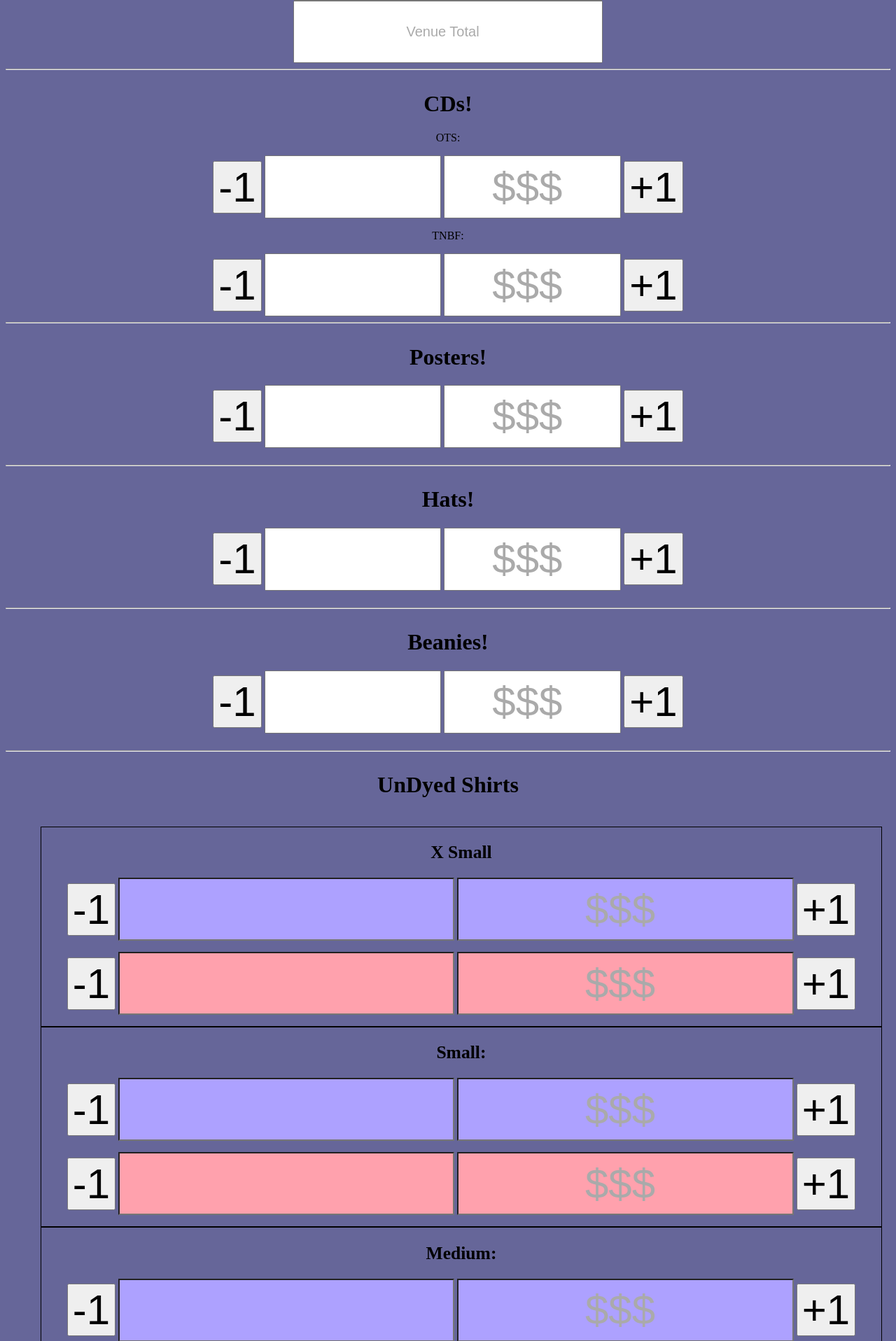
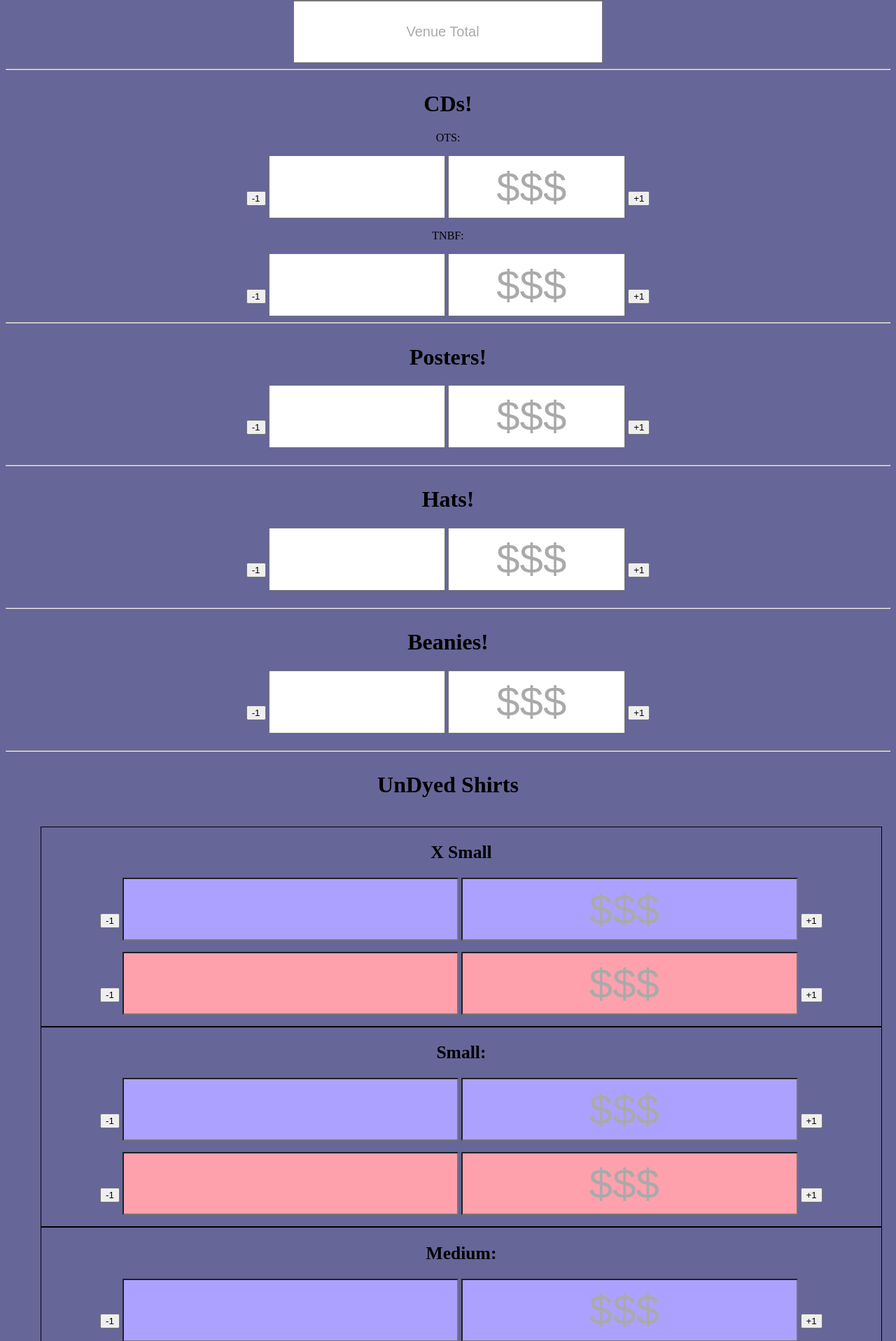
Before and after one commit to beb131/merch-tracker-v1, a PHP site: page / in a window 1280 px wide. Shown: the part 538-2454 px from the top of the page at 70% size. Run offline with PHP 8.4, Linux system fonts and the light colour scheme.

Commit message:
CSS Updates

```diff
--- a/index.php
+++ b/index.php
@@ -22,17 +22,17 @@
             <h1> CDs!</h1>
             <p>OTS:<br />
             <div class="cd-boxes">
-                <input id="ots" type="button" value="-1" onclick="decQuantity(this.id, 'CD')" class="button1">
+                <button id="ots" type="button" onclick="decQuantity(this.id, 'CD')" class="button1">-1</button>
                 <input id="ots-quantity"   class="form_label" type="number" min="0" name="ots-quantity">
                 <input id="ots-earn" class="form_label" placeholder="$$$" type="number" min="0" name="ots-earn">
-                <input id="ots" type="button" value="+1" onclick="incQuantity(this.id, 'CD')" class="button1">
+                <button id="ots" type="button" onclick="decQuantity(this.id, 'CD')" class="button1">+1</button>
             </div>
             <p>TNBF:<br/>
             <div class="cd-boxes">
-                <input id="tnbf" type="button" value="-1" onclick="decQuantity(this.id, 'CD')" class="button1">
+                <button id="tnbf" type="button" onclick="decQuantity(this.id, 'CD')" class="button1">-1</button>
                 <input id="tnbf-quantity"   class="form_label" type="number" min="0" name="tnbf-quantity">
                 <input id="tnbf-earn" class="form_label" placeholder="$$$" type="number" min="0" name="tnbf-earn">
-                <input id="tnbf" type="button" value="+1" onclick="incQuantity(this.id, 'CD')" class="button1">
+                <button id="tnbf" type="button" onclick="decQuantity(this.id, 'CD')" class="button1">+1</button>
             </div>
         </div>
     <hr>
@@ -42,10 +42,10 @@
     <div id="poster_info_container" class="section">
             <h1> Posters!</h1>
             <p>
-                <input id="poster" type="button" value="-1" onclick="decQuantity(this.id, 'Poster')" class="button1">
+                <button id="poster" type="button" onclick="decQuantity(this.id, 'Poster')" class="button1">-1</button>
                 <input id="poster-quantity"   class="form_label" type="number" min="0" name="poster-quantity">
                 <input id="poster-earn" class="form_label" placeholder="$$$" type="number" min="0" name="poster-earn">
-                <input id="poster" type="button" value="+1" onclick="incQuantity(this.id, 'Poster')" class="button1">
+                <button id="poster" type="button" onclick="decQuantity(this.id, 'Poster')" class="button1">+1</button>
         </div>
     <hr>
     <!--________________________________-->
@@ -54,10 +54,10 @@
     <div id="hat_info_container" class="section">
             <h1> Hats!</h1>
             <p>
-                <input id="hat" type="button" value="-1" onclick="decQuantity(this.id, 'Hat')" class="button1">
+                <button id="hat" type="button" onclick="decQuantity(this.id, 'Hat')" class="button1">-1</button>
                 <input id="hat-quantity"   class="form_label" type="number" min="0" name="hat-quantity">
                 <input id="hat-earn" class="form_label" placeholder="$$$" type="number" min="0" name="hat-earn">
-                <input id="hat" type="button" value="+1" onclick="incQuantity(this.id, 'Hat')" class="button1">
+                <button id="hat" type="button" onclick="decQuantity(this.id, 'Hat')" class="button1">+1</button>
         </div>
     <hr>
     <!--________________________________-->
@@ -66,10 +66,10 @@
     <div id="beanie_info_container" class="section">
             <h1> Beanies!</h1>
             <p>
-                <input id="beanie" type="button" value="-1" onclick="decQuantity(this.id, 'Beanie')" class="button1">
+                <button id="beanie" type="button" onclick="decQuantity(this.id, 'Beanie')" class="button1">-1</button>
                 <input id="beanie-quantity"   class="form_label" type="number" min="0" name="beanie-quantity">
                 <input id="beanie-earn" class="form_label" placeholder="$$$" type="number" min="0" name="beanie-earn">
-                <input id="beanie" type="button" value="+1" onclick="incQuantity(this.id, 'Beanie')" class="button1">
+                <button id="beanie" type="button" onclick="decQuantity(this.id, 'Beanie')" class="button1">+1</button>
         </div>
     <hr>
     <!--________________________________-->
@@ -80,75 +80,75 @@
             <div id="box_container">
                 <div class="box_border">
                     <p><h2>X Small</h2>
-                        <input id="XSM" type="button" value="-1" onclick="decQuantity(this.id, 'Shirt')" class="button1">
+                        <button id="XSM" type="button" onclick="decQuantity(this.id, 'Shirt')" class="button1">-1</button>
                         <input id="XSM-quantity" class="form_male" type="number" min="0" name="XSM-quantity">
                         <input id="XSM-earn" class="form_male" placeholder="$$$" type ="number" name ="XSM-earn">
-                        <input id="XSM" type="button" value="+1" onclick="incQuantity(this.id, 'Shirt')" class="button1">
+                        <button id="XSM" type="button" onclick="decQuantity(this.id, 'Shirt')" class="button1">+1</button>
                     <p>
-                        <input id="XSF" type="button" value="-1" onclick="decQuantity(this.id, 'Shirt')" class="button1">
+                        <button id="XSF" type="button" onclick="decQuantity(this.id, 'Shirt')" class="button1">-1</button>
                         <input id="XSF-quantity" class="form_female" type ="number" name="XSF-quantity">
                         <input id="XSF-earn" class="form_female" placeholder="$$$" type ="number" name="XSF-earn">
-                        <input id="XSF" type="button" value="+1" onclick="incQuantity(this.id, 'Shirt')" class="button1">
+                        <button id="XSF" type="button" onclick="decQuantity(this.id, 'Shirt')" class="button1">+1</button>
                 </div>
                 <div class="box_border">
                     <p><h2>Small:</h2>
-                        <input id="SM" type="button" value="-1" onclick="decQuantity(this.id, 'Shirt')" class="button1">
+                        <button id="SM" type="button" onclick="decQuantity(this.id, 'Shirt')" class="button1">-1</button>
                         <input id="SM-quantity" class="form_male" type="number" min="0" name="SM-quantity">
                         <input id="SM-earn" class="form_male" placeholder="$$$" type ="number" name ="SM-earn">
-                        <input id="SM" type="button" value="+1" onclick="incQuantity(this.id, 'Shirt')" class="button1">
+                        <button id="SM" type="button" onclick="decQuantity(this.id, 'Shirt')" class="button1">+1</button>
                     <p>
-                        <input id="SF" type="button" value="-1" onclick="decQuantity(this.id, 'Shirt')" class="button1">
+                        <button id="SF" type="button" onclick="decQuantity(this.id, 'Shirt')" class="button1">-1</button>
                         <input id="SF-quantity" class="form_female" type ="number" name="SF-quantity">
                         <input id="SF-earn" class="form_female" placeholder="$$$" type ="number" name ="SF-earn">
-                        <input id="SF" type="button" value="+1" onclick="incQuantity(this.id, 'Shirt')" class="button1">
+                        <button id="SF" type="button" onclick="decQuantity(this.id, 'Shirt')" class="button1">+1</button>
                 </div>
                 <div class="box_border">
                     <p><h2>Medium:</h2>
-                        <input id="MM" type="button" value="-1" onclick="decQuantity(this.id, 'Shirt')" class="button1">
+                        <button id="MM" type="button" onclick="decQuantity(this.id, 'Shirt')" class="button1">-1</button>
                         <input id="MM-quantity" class="form_male" type="number" min="0" name="MM-quantity">
                         <input id="MM-earn" class="form_male" placeholder="$$$" type ="number" name ="MM-earn">
-                        <input id="MM" type="button" value="+1" onclick="incQuantity(this.id, 'Shirt')" class="button1">
+                        <button id="MM" type="button" onclick="decQuantity(this.id, 'Shirt')" class="button1">+1</button>
                     <p>
-                        <input id="MF" type="button" value="-1" onclick="decQuantity(this.id, 'Shirt')" class="button1">
+                        <button id="MF" type="button" onclick="decQuantity(this.id, 'Shirt')" class="button1">-1</button>
                         <input id="MF-quantity" class="form_female" type ="number" name="MF-quantity">
                         <input id="MF-earn" class="form_female" placeholder="$$$" type ="number" name ="MF-earn">
-                        <input id="MF" type="button" value="+1" onclick="incQuantity(this.id, 'Shirt')" class="button1">
+                        <button id="MF" type="button" onclick="decQuantity(this.id, 'Shirt')" class="button1">+1</button>
                 </div>
                 <div class="box_border">
                     <p><h2>Large:</h2>
-                        <input id="LM" type="button" value="-1" onclick="decQuantity(this.id, 'Shirt')" class="button1">
+                        <button id="LM" type="button" onclick="decQuantity(this.id, 'Shirt')" class="button1">-1</button>
                         <input id="LM-quantity" class="form_male" type="number" min="0" name="LM-quantity">
                         <input id="LM-earn" class="form_male" placeholder="$$$" type ="number" name ="LM-earn">
-                        <input id="LM" type="button" value="+1" onclick="incQuantity(this.id, 'Shirt')" class="button1">
+                        <button id="LM" type="button" onclick="decQuantity(this.id, 'Shirt')" class="button1">+1</button>
                     <p>
-                        <input id="LF" type="button" value="-1" onclick="decQuantity(this.id, 'Shirt')" class="button1">
+                        <button id="LF" type="button" onclick="decQuantity(this.id, 'Shirt')" class="button1">-1</button>
                         <input id="LF-quantity" class="form_female" type ="number" name="LF-quantity">
                         <input id="LF-earn" class="form_female" placeholder="$$$" type ="number" name ="LF-earn">
-                            <input id="LF" type="button" value="+1" onclick="incQuantity(this.id, 'Shirt')" class="button1">
+                            <button id="LF" type="button" onclick="decQuantity(this.id, 'Shirt')" class="button1">+1</button>
                 </div>
                 <div class="box_border">
                     <p><h2>X Large:</h2>
-                        <input id="XLM" type="button" value="-1" onclick="decQuantity(this.id, 'Shirt')" class="button1">
+                        <button id="XLM" type="button" onclick="decQuantity(this.id, 'Shirt')" class="button1">-1</button>
                         <input id="XLM-quantity" class="form_male" type="number" min="0" name="XLM-quantity">
                         <input id="XLM-earn" class="form_male" placeholder="$$$" type ="number" name ="XLM-earn">
-                        <input id="XLM" type="button" value="+1" onclick="incQuantity(this.id, 'Shirt')" class="button1">
+                        <button id="XLM" type="button" onclick="decQuantity(this.id, 'Shirt')" class="button1">+1</button>
                     <p>
-                        <input id="XLF" type="button" value="-1" onclick="decQuantity(this.id, 'Shirt')" class="button1">
+                        <button id="XLF" type="button" onclick="decQuantity(this.id, 'Shirt')" class="button1">-1</button>
                         <input id="XLF-quantity" class="form_female" type ="number" name="XLF-quantity">
                         <input id="XLF-earn" class="form_female" placeholder="$$$" type ="number" name ="XLF-earn">
-                        <input id="XLF" type="button" value="+1" onclick="incQuantity(this.id, 'Shirt')" class="button1">
+                        <button id="XLF" type="button" onclick="decQuantity(this.id, 'Shirt')" class="button1">+1</button>
                 </div>
                 <div class="box_border">
                     <p><h2>2X Large</h2>
-                        <input id="XXLM" type="button" value="-1" onclick="decQuantity(this.id, 'Shirt')" class="button1">
+                        <button id="XXLM" type="button" onclick="decQuantity(this.id, 'Shirt')" class="button1">-1</button>
                         <input id="XXLM-quantity" class="form_male" type="number" min="0" name="XXLM-quantity">
                         <input id="XXLM-earn" class="form_male" placeholder="$$$" type ="number" name ="XXLM-earn">
-                        <input id="XXLM" type="button" value="+1" onclick="incQuantity(this.id, 'Shirt')" class="button1">
+                        <button id="XXLM" type="button" onclick="decQuantity(this.id, 'Shirt')" class="button1">+1</button>
                     <p>
-                        <input id="XXLF" type="button" value="-1" onclick="decQuantity(this.id, 'Shirt')" class="button1">
+                        <button id="XXLF" type="button" onclick="decQuantity(this.id, 'Shirt')" class="button1">-1</button>
                         <input id="XXLF-quantity" class="form_female" type ="number" name="XXLF-quantity">
                         <input id="XXLF-earn" class="form_female" placeholder="$$$" type ="number" name ="XXLF-earn">
-                        <input id="XXLF" type="button" value="+1" onclick="incQuantity(this.id, 'Shirt')" class="button1">
+                        <button id="XXLF" type="button" onclick="decQuantity(this.id, 'Shirt')" class="button1">+1</button>
                 </div>
             </div>
         </div> <!--/section-->
@@ -161,75 +161,75 @@
             <div id="dyedbox_container">
                 <div class="box_border">
                     <p><h2>X Small</h2>
-                        <input id="dyedXSM" type="button" value="-1" onclick="decQuantity(this.id, 'DyedShirt')" class="button1">
+                        <button id="dyedXSM" type="button" onclick="decQuantity(this.id, 'DyedShirt')" class="button1">-1</button>
                         <input id="dyedXSM-quantity" class="form_male" type="number" min="0" name="dyed-XSM-quantity">
                         <input id="dyedXSM-earn" class="form_male" placeholder="$$$" type ="number" name="dyed-XSM-earn">
-                        <input id="dyedXSM" type="button" value="+1" onclick="incQuantity(this.id, 'DyedShirt')" class="button1">
+                        <button id="dyedXSM" type="button" onclick="decQuantity(this.id, 'DyedShirt')" class="button1">+1</button>
                     <p>
-                        <input id="dyedXSF" type="button" value="-1" onclick="decQuantity(this.id, 'DyedShirt')" class="button1">
+                        <button id="dyedXSF" type="button" onclick="decQuantity(this.id, 'DyedShirt')" class="button1">-1</button>
                         <input id="dyedXSF-quantity" class="form_female" type ="number" name="dyed-XSF-quantity">
                         <input id="dyedXSF-earn" class="form_female" placeholder="$$$" type ="number" name="dyed-XSF-earn">
-                        <input id="dyedXSF" type="button" value="+1" onclick="incQuantity(this.id, 'DyedShirt')" class="button1">
+                        <button id="dyedXSF" type="button" onclick="decQuantity(this.id, 'DyedShirt')" class="button1">+1</button>
                 </div>
                 <div class="box_border">
                     <p><h2>Small:</h2>
-                        <input id="dyedSM" type="button" value="-1" onclick="decQuantity(this.id, 'DyedShirt')" class="button1">
+                        <button id="dyedSM" type="button" onclick="decQuantity(this.id, 'DyedShirt')" class="button1">-1</button>
                         <input id="dyedSM-quantity" class="form_male" type="number" min="0" name="dyed-SM-quantity">
                         <input id="dyedSM-earn" class="form_male" placeholder="$$$" type ="number" name="dyed-SM-earn">
-                        <input id="dyedSM" type="button" value="+1" onclick="incQuantity(this.id, 'DyedShirt')" class="button1">
+                        <button id="dyedSM" type="button" onclick="decQuantity(this.id, 'DyedShirt')" class="button1">+1</button>
                     <p>
-                        <input id="dyedSF" type="button" value="-1" onclick="decQuantity(this.id, 'DyedShirt')" class="button1">
+                        <button id="dyedSF" type="button" onclick="decQuantity(this.id, 'DyedShirt')" class="button1">-1</button>
                         <input id="dyedSF-quantity" class="form_female" type ="number" name="dyed-SF-quantity">
                         <input id="dyedSF-earn" class="form_female" placeholder="$$$" type ="number" name="dyed-SF-earn">
-                        <input id="dyedSF" type="button" value="+1" onclick="incQuantity(this.id, 'DyedShirt')" class="button1">
+                        <button id="dyedSF" type="button" onclick="decQuantity(this.id, 'DyedShirt')" class="button1">+1</button>
                 </div>
                 <div class="box_border">
                     <p><h2>Medium:</h2>
-                        <input id="dyedMM" type="button" value="-1" onclick="decQuantity(this.id, 'DyedShirt')" class="button1">
+                        <button id="dyedMM" type="button" onclick="decQuantity(this.id, 'DyedShirt')" class="button1">-1</button>
                         <input id="dyedMM-quantity" class="form_male" type="number" min="0" name="dyed-MM-quantity">
                         <input id="dyedMM-earn" class="form_male" placeholder="$$$" type ="number" name="dyed-MM-earn">
-                        <input id="dyedMM" type="button" value="+1" onclick="incQuantity(this.id, 'DyedShirt')" class="button1">
+                        <button id="dyedMM" type="button" onclick="decQuantity(this.id, 'DyedShirt')" class="button1">+1</button>
                     <p>
-                        <input id="dyedMF" type="button" value="-1" onclick="decQuantity(this.id, 'DyedShirt')" class="button1">
+                        <button id="dyedMF" type="button" onclick="decQuantity(this.id, 'DyedShirt')" class="button1">-1</button>
                         <input id="dyedMF-quantity" class="form_female" type ="number" name="dyed-MF-quantity">
                         <input id="dyedMF-earn" class="form_female" placeholder="$$$" type ="number" name="dyed-MF-earn">
-                        <input id="dyedMF" type="button" value="+1" onclick="incQuantity(this.id, 'DyedShirt')" class="button1">
+                        <button id="dyedMF" type="button" onclick="decQuantity(this.id, 'DyedShirt')" class="button1">+1</button>
                 </div>
                 <div class="box_border">
                     <p><h2>Large:</h2>
-                        <input id="dyedLM" type="button" value="-1" onclick="decQuantity(this.id, 'DyedShirt')" class="button1">
+                        <button id="dyedLM" type="button" onclick="decQuantity(this.id, 'DyedShirt')" class="button1">-1</button>
                         <input id="dyedLM-quantity" class="form_male" type="number" min="0" name="dyed-LM-quantity">
                         <input id="dyedLM-earn" class="form_male" placeholder="$$$" type ="number" name="dyed-LM-earn">
-                        <input id="dyedLM" type="button" value="+1" onclick="incQuantity(this.id, 'DyedShirt')" class="button1">
+                        <button id="dyedLM" type="button" onclick="decQuantity(this.id, 'DyedShirt')" class="button1">+1</button>
                     <p>
-                        <input id="dyedLF" type="button" value="-1" onclick="decQuantity(this.id, 'DyedShirt')" class="button1">
+                        <button id="dyedLF" type="button" onclick="decQuantity(this.id, 'DyedShirt')" class="button1">-1</button>
                         <input id="dyedLF-quantity" class="form_female" type ="number" name="dyed-LF-quantity">
                         <input id="dyedLF-earn" class="form_female" placeholder="$$$" type ="number" name="dyed-LF-earn">
-                        <input id="dyedLF" type="button" value="+1" onclick="incQuantity(this.id, 'DyedShirt')" class="button1">
+                        <button id="dyedLF" type="button" onclick="decQuantity(this.id, 'DyedShirt')" class="button1">+1</button>
                 </div>
                 <div class="box_border">
                     <p><h2>X Large:</h2>
-                        <input id="dyedXLM" type="button" value="-1" onclick="decQuantity(this.id, 'DyedShirt')" class="button1">
+                        <button id="dyedXLM" type="button" onclick="decQuantity(this.id, 'DyedShirt')" class="button1">-1</button>
                         <input id="dyedXLM-quantity" class="form_male" type="number" min="0" name="dyed-XLM-quantity">
                         <input id="dyedXLM-earn" class="form_male" placeholder="$$$" type ="number" name="dyed-XLM-earn">
-                        <input id="dyedXLM" type="button" value="+1" onclick="incQuantity(this.id, 'DyedShirt')" class="button1">
+                        <button id="dyedXLM" type="button" onclick="decQuantity(this.id, 'DyedShirt')" class="button1">+1</button>
                     <p>
-                        <input id="dyedXLF" type="button" value="-1" onclick="decQuantity(this.id, 'DyedShirt')" class="button1">
+                        <button id="dyedXLF" type="button" onclick="decQuantity(this.id, 'DyedShirt')" class="button1">-1</button>
                         <input id="dyedXLF-quantity" class="form_female" type ="number" name="dyed-XLF-quantity">
                         <input id="dyedXLF-earn" class="form_female" placeholder="$$$" type ="number" name="dyed-XLF-earn">
-                        <input id="dyedXLF" type="button" value="+1" onclick="incQuantity(this.id, 'DyedShirt')" class="button1">
+                        <button id="dyedXLF" type="button" onclick="decQuantity(this.id, 'DyedShirt')" class="button1">+1</button>
                 </div>
                 <div class="box_border">
                     <p><h2>2X Large</h2>
-                        <input id="dyedXXLM" type="button" value="-1" onclick="decQuantity(this.id, 'DyedShirt')" class="button1">
+                        <button id="dyedXXLM" type="button" onclick="decQuantity(this.id, 'DyedShirt')" class="button1">-1</button>
                         <input id="dyedXXLM-quantity" class="form_male" type="number" min="0" name="dyed-XXLM-quantity">
                         <input id="dyedXXLM-earn" class="form_male" placeholder="$$$" type ="number" name="dyed-XXLM-earn">
-                        <input id="dyedXXLM" type="button" value="+1" onclick="incQuantity(this.id, 'DyedShirt')" class="button1">
+                        <button id="dyedXXLM" type="button" onclick="decQuantity(this.id, 'DyedShirt')" class="button1">+1</button>
                     <p>
-                        <input id="dyedXXLF" type="button" value="-1" onclick="decQuantity(this.id, 'DyedShirt')" class="button1">
+                        <button id="dyedXXLF" type="button" onclick="decQuantity(this.id, 'DyedShirt')" class="button1">-1</button>
                         <input id="dyedXXLF-quantity" class="form_female" type ="number" name="dyed-XXLF-quantity">
                         <input id="dyedXXLF-earn" class="form_female" placeholder="$$$" type ="number" name="dyed-XXLF-earn">
-                        <input id="dyedXXLF" type="button" value="+1" onclick="incQuantity(this.id, 'DyedShirt')" class="button1">
+                        <button id="dyedXXLF" type="button" onclick="decQuantity(this.id, 'DyedShirt')" class="button1">+1</button>
                 </div>
             </div>
         </div> <!--/section-->
```
